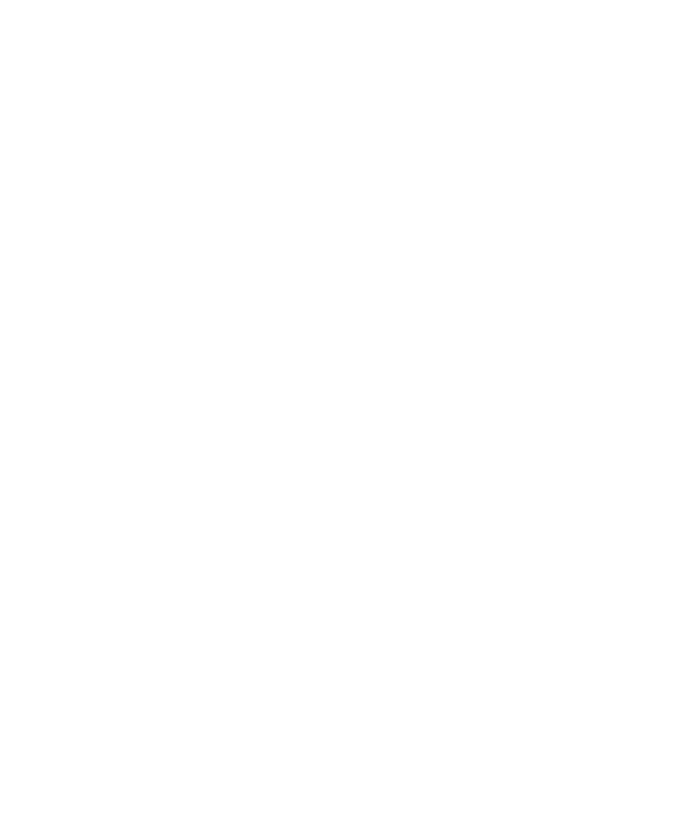
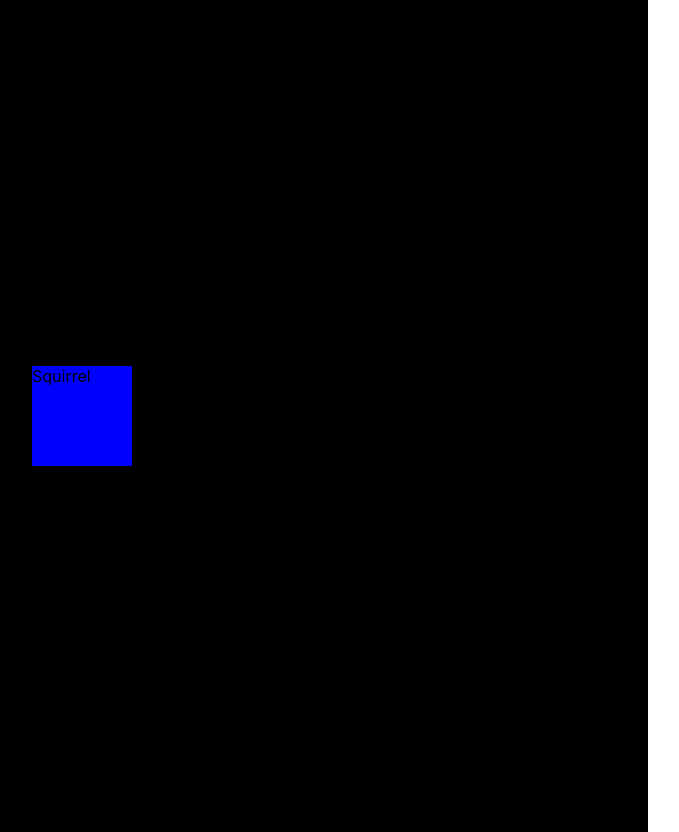
Before and after one commit to TrevorPirie/every-day, a React (Create React App) app: page /glowing-cube in a window 1280 px wide. Before the commit this address had no page. Shown: the whole page, without its empty margins (484-1163 px from the left). Before the commit the page ends 800 px from the top, so only its background shows below. Built offline with nearby package versions, Linux system fonts and the light colour scheme.

Commit message:
Create a glowing cube

```diff
--- a/src/App.tsx
+++ b/src/App.tsx
@@ -2,6 +2,7 @@
 import { Link, Route, Routes } from 'react-router-dom'
 import './App.css'
 import { BlobShapes } from './components/BlobShapes/BlobShapes'
+import { GlowingCube } from './components/GlowingCube/GlowingCube'
 import { Playground } from './components/Playground'
 import { ResponsiveCardHover } from './components/ResponsiveCardHover/ResponsiveCardHover'
 
@@ -12,6 +13,7 @@
 			<Route path='playground' element={<Playground />} />
 			<Route path='blobshapes' element={<BlobShapes />} />
 			<Route path='responsive-card-hover' element={<ResponsiveCardHover />} />
+			<Route path='glowing-cube' element={<GlowingCube />} />
 		</Routes>
 	</div>
 )
@@ -23,24 +25,24 @@
 				<h1>Every Day</h1>
 			</div>
 			<div className='main-menu-grid'>
-				<div className='main-menu-card'>
-					<Link className='nav-link' to='/playground'>
-						Playground
-					</Link>
-				</div>
-				<div className='main-menu-card'>
-					<Link className='nav-link' to='/blobshapes'>
-						Blobshapes
-					</Link>
-				</div>
-				<div className='main-menu-card'>
-					<Link className='nav-link' to='/responsive-card-hover'>
-						Responsive Card Hover
-					</Link>
-				</div>
+				<Card label='Playground' to='/playground'></Card>
+				<Card label='Blobshapes' to='/blobshapes'></Card>
+				<Card label='Responsive Card Hover' to='/responsive-card-hover'></Card>
+				<Card label='Glowing Cube' to='/glowing-cube'></Card>
 			</div>
 		</>
 	)
 }
 
+interface CardProps {
+	label: string
+	to: string
+}
+const Card = (props: CardProps) => (
+	<div className='main-menu-card'>
+		<Link className='nav-link' to={props.to}>
+			{props.label}
+		</Link>
+	</div>
+)
 export { App }
--- /dev/null
+++ b/src/components/GlowingCube/GlowingCube.css
@@ -0,0 +1,89 @@
+.container {
+    background-color: rgb(0, 0, 0);
+    height: 100vh;
+    width: 100%;
+}
+
+.squirrel {
+	width: 100px;
+	height: 100px;
+	background-color: red;
+	animation: example;
+	animation-duration: 4s;
+    animation-iteration-count: 2;
+}
+
+@keyframes example {
+	0% {
+		background-color: red;
+	}
+	25% {
+		background-color: yellow;
+	}
+	50% {
+		background-color: green;
+	}
+	100% {
+		background-color: blue;
+	}
+}
+
+/* .style0 {
+    --i:0
+}
+
+.style1 {
+    --i:1
+}
+
+.style2 {
+    --i:2
+}
+
+.style3 {
+    --i:3
+}
+
+.glow-box-container {
+    display: flex;
+    justify-content: center;
+    align-items: center;
+    min-height: 100vh;
+    background-color: #050505;
+}
+
+.cube {
+    position: relative;
+    width: 300px;
+    height: 300px;
+    transform-style: preserve-3d;
+    animation: animate 4s linear infinate;
+}
+
+@keyframes animate {
+    0% {
+        transform: rotateX(30deg) rotateY(0deg);
+    }
+    10% {
+        transform: rotateX(-30deg) rotatey(0deg);
+    }
+}
+
+.cube div {
+    position: absolute;
+    top: 0;
+    left: 0;
+    width: 100%;
+    height: 100%;
+    transform-style: preserve-3d;
+}
+
+.cube div span {
+    position: absolute;
+    top: 0;
+    left: 0;
+    width: 100%;
+    height: 100%;
+    background: linear-gradient(#151515, #00ec00);
+    transform: rotateY(calc(90deg * var(--i))) translateZ(150px);
+} */
--- /dev/null
+++ b/src/components/GlowingCube/GlowingCube.tsx
@@ -0,0 +1,22 @@
+import React, { FC } from 'react'
+import './GlowingCube.css'
+
+const GlowingCube: FC = () => {
+	return (
+		<div className='container'>
+			<div className='squirrel'>Squirrel</div>
+		</div>
+		// <div className='glow-box-container'>
+		// 	<div className='cube'>
+		// 		<div>
+		// 			<span className='style0'></span>
+		// 			<span className='style1'></span>
+		// 			<span className='style2'></span>
+		// 			<span className='style3'></span>
+		// 		</div>
+		// 	</div>
+		// </div>
+	)
+}
+
+export { GlowingCube }
```
